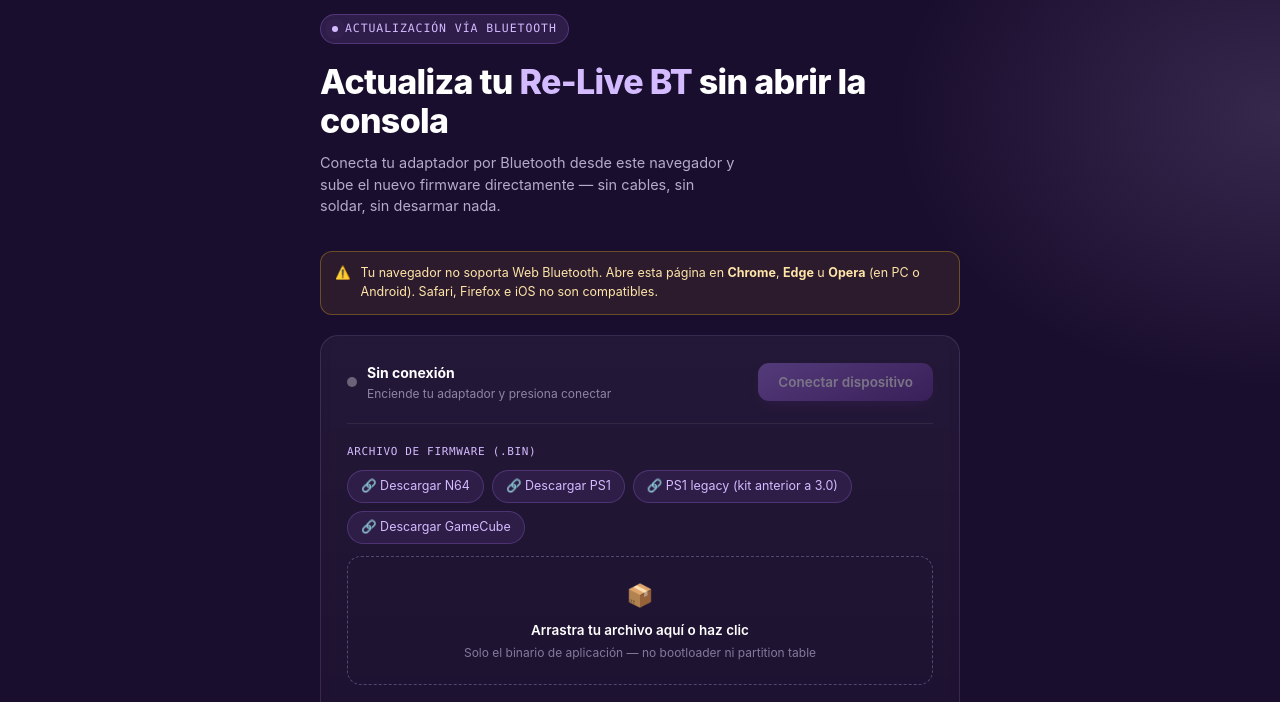
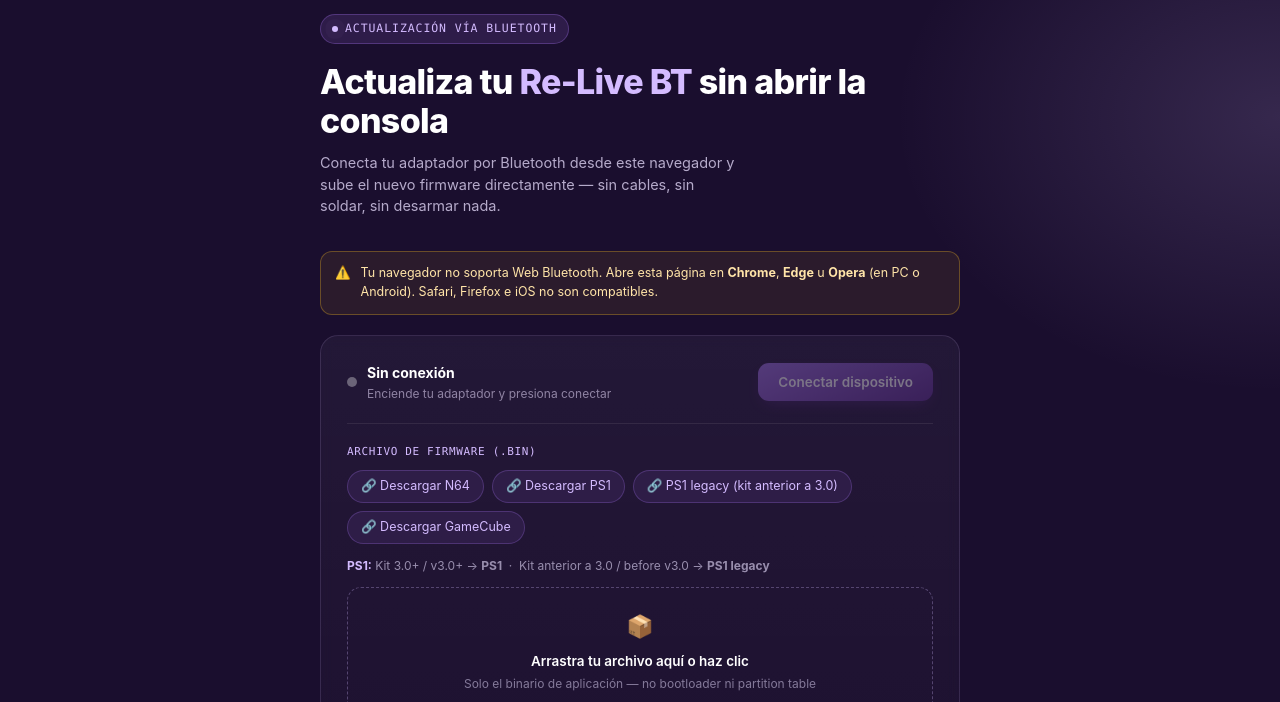
Before and after one commit to TecnoBit-Videojuegos/relivebt-flash, a plain HTML site: page index.html in a window 1280 px wide. Shown: the part 98-800 px from the top of the page. Drawn offline with Linux system fonts and the light colour scheme.

Commit message:
Update index.html

```diff
--- a/index.html
+++ b/index.html
@@ -383,6 +383,9 @@
       <a href="#" class="fw-link" data-console="SNES" data-i18n="fwSNES">🔗 Descargar SNES Jr</a>
       <a href="#" class="fw-link" data-console="GC" data-i18n="fwGC">🔗 Descargar GameCube</a>
     </div>
+    <div style="font-size:12px; color:rgba(233,223,255,.6); margin-bottom:12px; line-height:1.6;">
+  <b style="color:var(--lilac);">PS1:</b> Kit 3.0+ / v3.0+ → <b>PS1</b> &nbsp;·&nbsp; Kit anterior a 3.0 / before v3.0 → <b>PS1 legacy</b>
+</div>
     <div class="drop" id="dropZone">
       <input type="file" id="fileInput" accept=".bin">
       <div class="drop-icon">📦</div>
```
